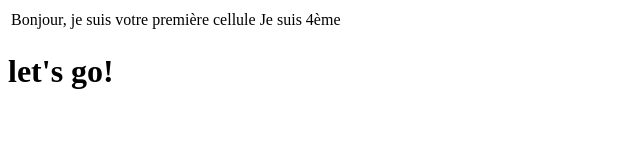
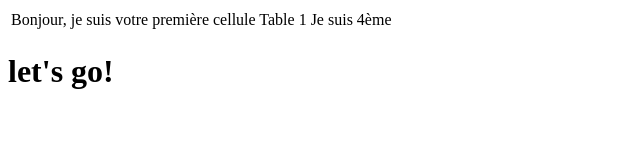
Before and after one commit to hard-tech/naval-warships, a React (Create React App) app: page /ScoreBoard in a window 1280 px wide. Shown: the top 160 px of the page, without its empty margins (0-640 px from the left). Built offline with nearby package versions, Linux system fonts and the light colour scheme.

Commit message:
MJ Teste

```diff
--- a/src/page/ScoreBoard.jsx
+++ b/src/page/ScoreBoard.jsx
@@ -8,7 +8,7 @@ export default class ScoreBoard extends Component {
       <div>
         <table>
           <tr>
-            <td className='' >Bonjour, je suis votre première cellule</td>
+            <td className='MyTable'>Bonjour, je suis votre première cellule Table 1</td>
 
             <td>Je suis 4ème</td>
           </tr>
```
